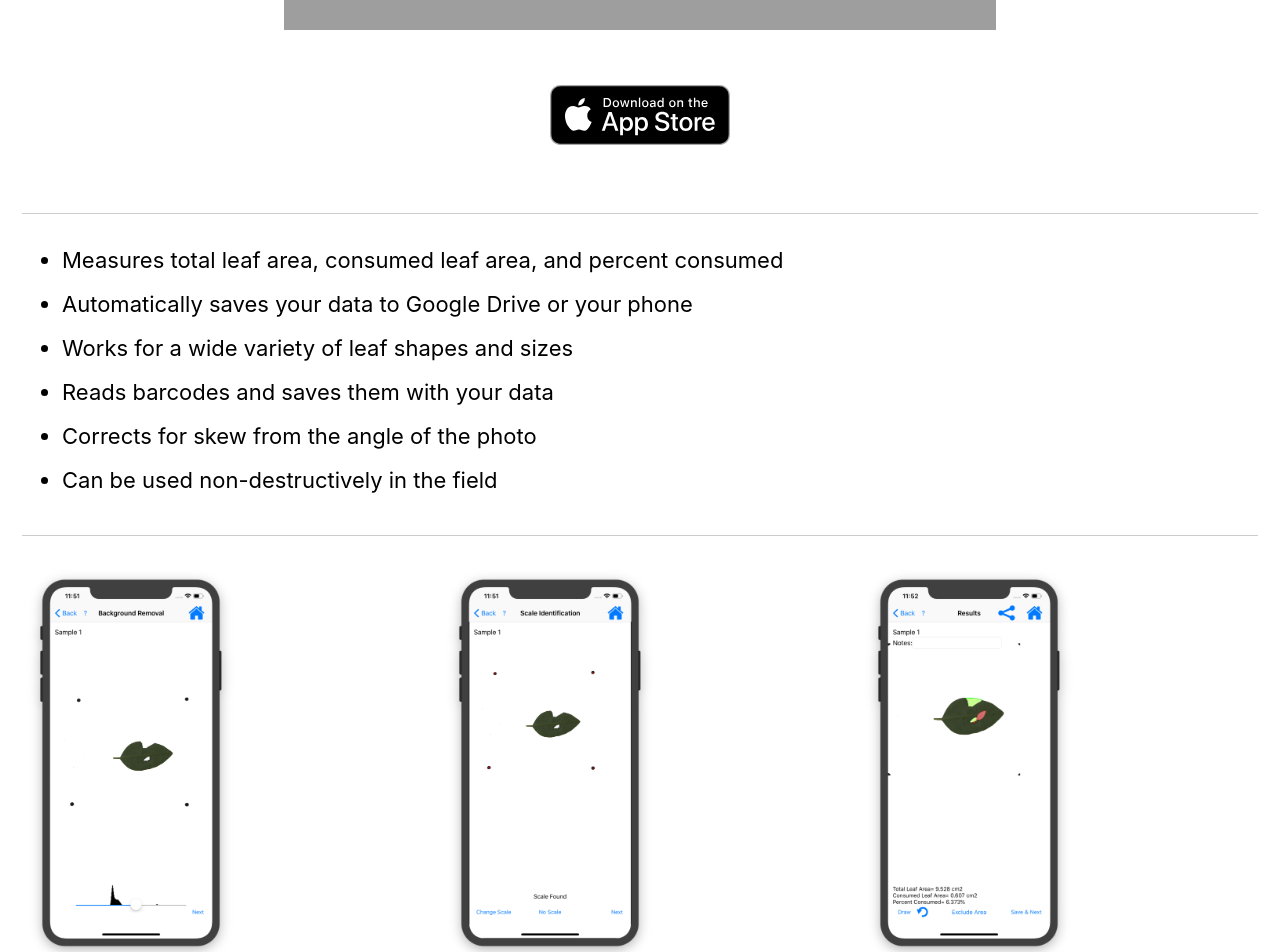
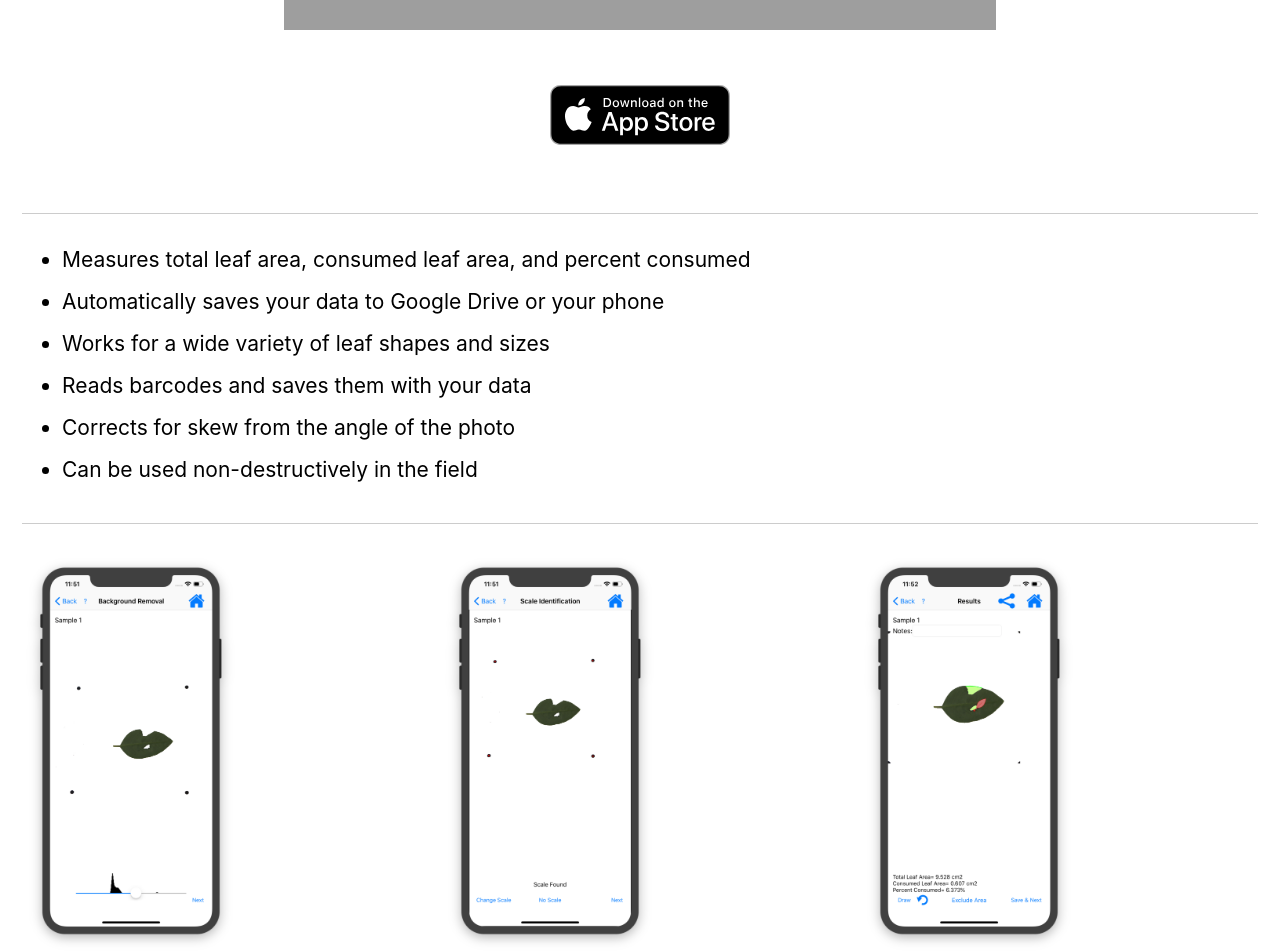
Before and after one commit to Zoegp/zoegp.github.io, a Jekyll site: the page built from leafbyte.md, in a window 1280 px wide. Shown: the part 868-1820 px from the top of the page. Built offline with Jekyll 4.4.1, drawn with Linux system fonts in a browser that asks for light colours; cached includes are drawn as plain includes; nearby versions of some CDN libraries; grey boxes are pictures that could not be loaded.

Commit message:
Bump up size in list

```diff
--- a/assets/css/main.scss
+++ b/assets/css/main.scss
@@ -11,6 +11,7 @@
     .page__content ul {
         border-bottom: 1px solid #ccc;
         border-top: 1px solid #ccc;
+        font-size: 21px;
         margin-bottom: 30px;
         padding-bottom: 27px;
         padding-top: 30px;
```
